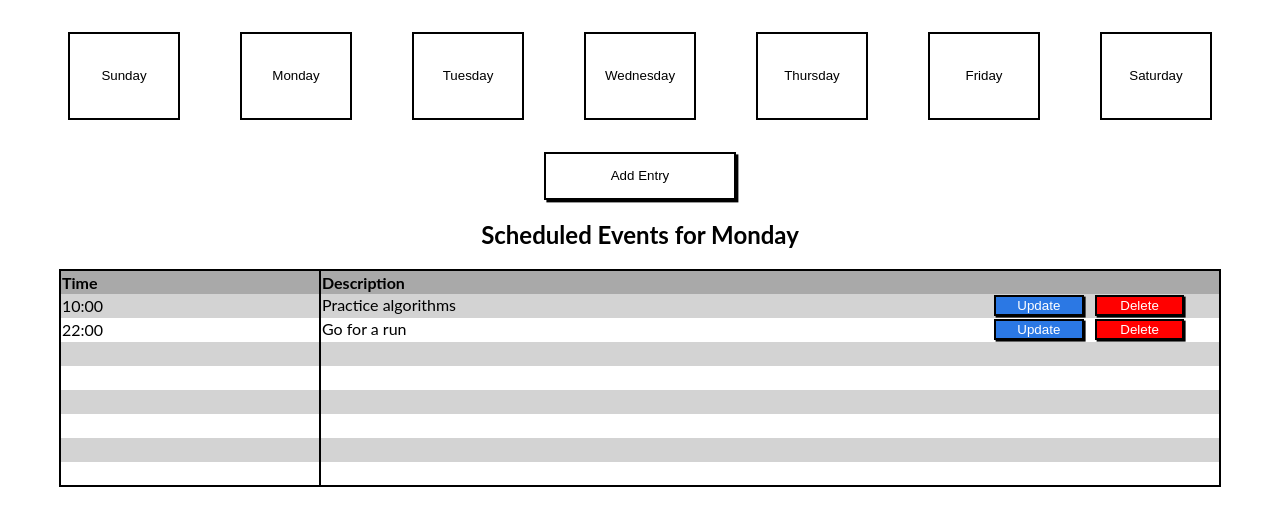
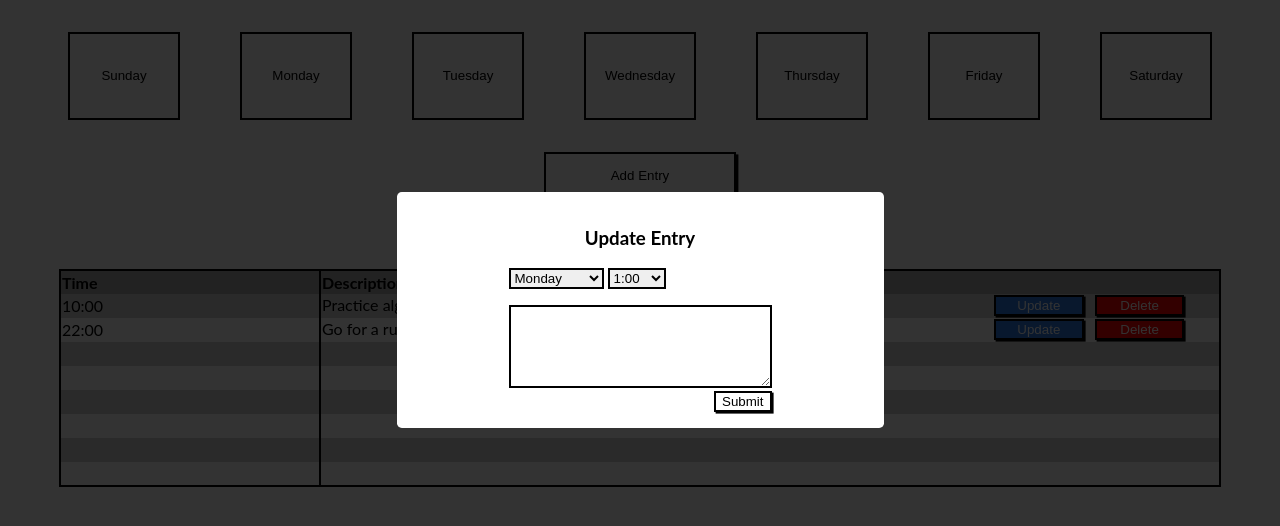
Before and after one commit to brendatrieu/week-planner, a website: page index.html in a window 1280 px wide. Shown: the part 90-616 px from the top of the page. Drawn offline with Linux system fonts and the light colour scheme.

Commit message:
turn over

```diff
--- a/index.html
+++ b/index.html
@@ -81,6 +81,42 @@
           </tr>
         </tbody>
       </table>
+      <div id="modal" class="hidden">
+        <div class="modal-block">
+          <h3 class="modal-margin">Update Entry</h3>
+          <div class="dropdown">
+            <select name="date">
+              <option value="day">Monday</option>
+              <option value="day">Tuesday</option>
+              <option value="day">Wednesday</option>
+              <option value="day">Thursday</option>
+              <option value="day">Friday</option>
+              <option value="day">Saturday</option>
+              <option value="day">Sunday</option>
+            </select>
+            <select name="time">
+              <option value="hour">1:00</option>
+              <option value="hour">2:00</option>
+              <option value="hour">3:00</option>
+              <option value="hour">4:00</option>
+              <option value="hour">5:00</option>
+              <option value="hour">6:00</option>
+              <option value="hour">7:00</option>
+              <option value="hour">8:00</option>
+              <option value="hour">9:00</option>
+              <option value="hour">10:00</option>
+              <option value="hour">11:00</option>
+              <option value="hour">12:00</option>
+            </select>
+          </div>
+          <div>
+            <textarea name="description" cols="30" rows="5"></textarea>
+          </div>
+          <div class="row-modal">
+            <button type="submit" class="submit-button">Submit</button>
+          </div>
+        </div>
+      </div>
     </div>
     <script src="data.js"></script>
     <script src="main.js"></script>
--- a/styles.css
+++ b/styles.css
@@ -101,3 +101,40 @@
 .update-button:hover {
   background-color: rgb(149, 188, 242);
 }
+
+#modal {
+  display: flex;
+  justify-content: center;
+  align-items: center;
+  text-align: center;
+  position: fixed;
+  inset: 0;
+  background-color: rgb(0 0 0 / 80%);
+}
+
+.modal-block {
+  background-color: white;
+  padding: 1rem 7rem;
+  border-radius: 0.3rem;
+}
+
+.row-modal {
+  display: flex;
+  flex-direction: row-reverse;
+}
+
+.submit-button {
+  height: unset;
+  width: unset;
+  box-shadow: 0.1rem 0.1rem black;
+}
+
+.dropdown {
+  text-align: left;
+  margin-bottom: 1rem;
+}
+
+textarea,
+select {
+  border: 2px black solid;
+}
```
